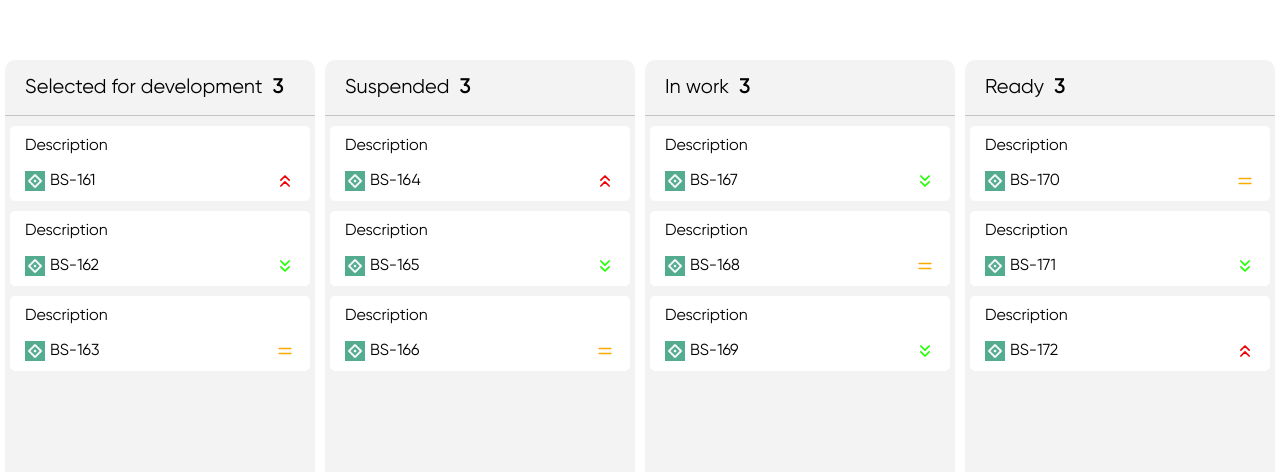
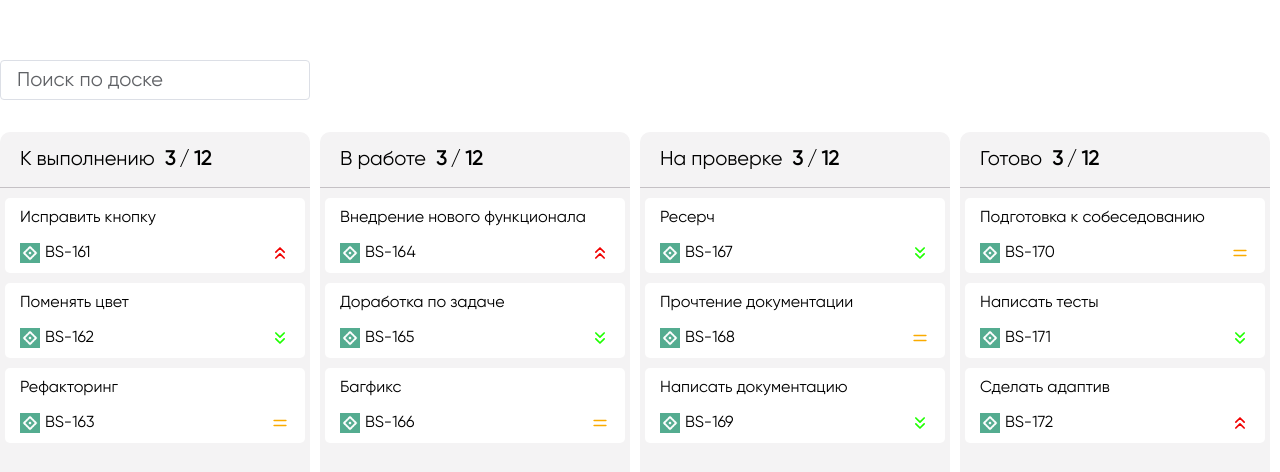
Before and after one commit to oyshen12/kanboard, a Vue app: page / in a window 1280 px wide. Shown: the top 472 px of the page. Built offline with nearby package versions, Linux system fonts and the light colour scheme.

Commit message:
Добавлен поиск по доске

```diff
--- a/src/components/DraggableColumn/DraggableColumn.scss
+++ b/src/components/DraggableColumn/DraggableColumn.scss
@@ -11,9 +11,14 @@
     padding: 15px 20px;
     border-bottom: 1px solid #c5c1c5;
 
+    &-current {
+      font-weight: bold;
+      margin: 0 4px 0 10px;
+    }
+
     &-amount {
       font-weight: bold;
-      margin-left: 10px;
+      margin-left: 4px;
     }
   }
 
@@ -21,8 +26,7 @@
     display: grid;
     grid-template-columns: 1fr;
     grid-gap: 10px 0;
-    padding: 10px 5px;
-    padding-bottom: 150px;
+    padding: 10px 5px 150px 5px;
 
     &-wrap {
       height: 100%;
--- a/src/components/DraggableColumn/DraggableColumn.vue
+++ b/src/components/DraggableColumn/DraggableColumn.vue
@@ -2,7 +2,9 @@
   <div class="column">
     <div class="column__info">
       <div>{{ props.column.name }}</div>
-      <div class="column__info-amount">{{ props.column.tasks.length }}</div>
+      <div class="column__info-current">{{ props.column.tasks.length }}</div>
+      <div>/</div>
+      <div class="column__info-amount">{{ kanbanStore.tasks.length }}</div>
     </div>
     <div class="column__tasks-wrap">
       <div class="column__tasks">
@@ -20,11 +22,14 @@
 import { withDefaults, defineProps } from "vue";
 import Task from "@/components/Task/Task.vue";
 import { Column } from '@/stores/kanban-store/types'
+import { useKanbanStore } from "@/stores/kanban-store";
 
 type Props = {
   column: Column
 }
 const props = withDefaults(defineProps<Props>(), {});
+
+const kanbanStore = useKanbanStore();
 </script>
 
 <style scoped lang="scss" src="./DraggableColumn.scss">
--- a/src/components/Kanban/Kanban.scss
+++ b/src/components/Kanban/Kanban.scss
@@ -1,6 +1,10 @@
 .kanban {
-  display: flex;
-  justify-content: space-around;
   max-width: 1350px;
   margin: 0 auto;
 }
+
+.kanban__columns {
+  display: grid;
+  grid-template-columns: repeat(4, 1fr);
+  margin-top: 32px;
+}
--- a/src/components/Kanban/Kanban.vue
+++ b/src/components/Kanban/Kanban.vue
@@ -1,23 +1,35 @@
 <template>
   <div class="kanban">
-    <DraggableColumn
-      v-for="column in kanbanStore.columns"
-      :key="column.id"
-      :column="column"
-    />
+    <div class="kanban__controls">
+      <KanbanSearch :model-value="search" @update:model-value="onUpdateSearch"/>
+    </div>
+    <div class="kanban__columns">
+      <DraggableColumn
+        v-for="column in filteredColumns"
+        :key="column.id"
+        :column="column"
+      />
+    </div>
   </div>
 </template>
 
 <script lang="ts" setup>
 import DraggableColumn from "@/components/DraggableColumn/DraggableColumn.vue";
+import KanbanSearch from "@/components/KanbanSearch/KanbanSearch.vue";
 import { useKanbanStore } from "@/stores/kanban-store";
 import { useDraggable } from '@/hooks/useDraggable'
+import { useKanbanFilter } from "@/hooks/useKanbanFilter";
 import { mockColumns } from '@/mockData/mockData'
 
 useDraggable();
+const { search, setSearch, filteredColumns } = useKanbanFilter();
 
 const kanbanStore = useKanbanStore();
 kanbanStore.setColumns(mockColumns);
+
+const onUpdateSearch = (value: string): void => {
+  setSearch(value);
+}
 </script>
 
 <style scoped lang="scss" src="./Kanban.scss"/>
--- /dev/null
+++ b/src/components/KanbanSearch/KanbanSearch.scss
@@ -0,0 +1,3 @@
+.kanban-search {
+  width: 310px;
+}
--- /dev/null
+++ b/src/components/KanbanSearch/KanbanSearch.vue
@@ -0,0 +1,29 @@
+<template>
+  <MainInput
+    :model-value="props.modelValue"
+    @update:model-value="onUpdate"
+    placeholder="Поиск по доске"
+    class="kanban-search"/>
+</template>
+
+<script setup lang="ts">
+import { MainInput } from "@/ui-libary/components";
+import { defineEmits, defineProps, withDefaults } from "vue";
+
+type Props = {
+  modelValue: string;
+}
+const props = withDefaults(defineProps<Props>(), {})
+
+type Emit = {
+  (e: 'update:modelValue', val: string): void;
+}
+
+const emit = defineEmits<Emit>();
+
+const onUpdate = (value: string): void => {
+  emit('update:modelValue', value);
+}
+</script>
+
+<style scoped lang="scss" src="./KanbanSearch.scss"/>
--- /dev/null
+++ b/src/hooks/useKanbanFilter.ts
@@ -0,0 +1,32 @@
+import { computed, readonly, ref } from "vue";
+import { useKanbanStore } from "@/stores/kanban-store";
+import { storeToRefs } from "pinia";
+import { Task } from "@/stores/kanban-store/types";
+
+export const useKanbanFilter = () => {
+  const kanbanStore = useKanbanStore();
+  const { columns } = storeToRefs(kanbanStore);
+  const search = ref('');
+  const setSearch = (value: string): void => {
+    search.value = value;
+  }
+
+  const searchFilter = (tasks: Task[]): Task[] => {
+    const searchValue = search.value.toLowerCase();
+    return tasks.filter((task) => task.name.toLowerCase().includes(searchValue) || task.description.toLowerCase().includes(searchValue));
+  }
+
+  const filteredColumns = computed(() => {
+    return columns.value.map((column) => {
+      const filteredTasks = searchFilter(column.tasks);
+      return { ...column, tasks: filteredTasks };
+    });
+  })
+
+
+  return {
+    search: readonly(search),
+    filteredColumns,
+    setSearch
+  }
+}
--- a/src/mockData/mockData.ts
+++ b/src/mockData/mockData.ts
@@ -2,96 +2,96 @@ import { Column } from '@/stores/kanban-store/types'
 
 export const mockColumns: Column[] = [{
   id: 0,
-  name: "Selected for development",
+  name: "К выполнению",
   tasks: [
     {
       id: 0,
       name: "BS-161",
-      description: "Description",
+      description: "Исправить кнопку",
       priority: "high",
     },
     {
       id: 1,
       name: "BS-162",
-      description: "Description",
+      description: "Поменять цвет",
       priority: "low",
     },
     {
       id: 2,
       name: "BS-163",
-      description: "Description",
+      description: "Рефакторинг",
       priority: "medium",
     },
   ],
 },
   {
     id: 1,
-    name: "Suspended",
+    name: "В работе",
     tasks: [
       {
         id: 3,
         name: "BS-164",
-        description: "Description",
+        description: "Внедрение нового функционала",
         priority: "high",
       },
       {
         id: 4,
         name: "BS-165",
-        description: "Description",
+        description: "Доработка по задаче",
         priority: "low",
       },
       {
         id: 5,
         name: "BS-166",
-        description: "Description",
+        description: "Багфикс",
         priority: "medium",
       },
     ],
   },
   {
     id: 2,
-    name: "In work",
+    name: "На проверке",
     tasks: [
       {
         id: 6,
         name: "BS-167",
-        description: "Description",
+        description: "Ресерч",
         priority: "low",
       },
       {
         id: 7,
         name: "BS-168",
-        description: "Description",
+        description: "Прочтение документации",
         priority: "medium",
       },
       {
         id: 8,
         name: "BS-169",
-        description: "Description",
+        description: "Написать документацию",
         priority: "low",
       },
     ],
   },
   {
     id: 3,
-    name: "Ready",
+    name: "Готово",
     tasks: [
       {
         id: 9,
         name: "BS-170",
-        description: "Description",
+        description: "Подготовка к собеседованию",
         priority: "medium",
       },
       {
         id: 10,
         name: "BS-171",
-        description: "Description",
+        description: "Написать тесты",
         priority: "low",
       },
       {
         id: 11,
         name: "BS-172",
-        description: "Description",
+        description: "Сделать адаптив",
         priority: "high",
       },
     ],
--- /dev/null
+++ b/src/ui-libary/components/MainInput/MainInput.scss
@@ -0,0 +1,18 @@
+.main-input {
+  width: 100%;
+  height: 40px;
+  border-radius: 4px;
+  border: 1px solid #dcdfe6;
+  padding: 0 16px;
+  transition: 0.3s;
+  outline: none;
+
+  &:focus {
+    border: 1px solid #409eff;
+  }
+
+  &::placeholder {
+    color: #606266;
+    opacity: 1;
+  }
+}
--- /dev/null
+++ b/src/ui-libary/components/MainInput/MainInput.vue
@@ -0,0 +1,65 @@
+<template>
+  <input
+    type="text"
+    :value="props.modelValue"
+    :disabled="props.disabled"
+    :readonly="props.readonly"
+    :tabindex="props.tabindex"
+    :aria-label="props.label"
+    :placeholder="placeholder"
+    class="main-input"
+    @input="handleInput"
+    @focus="handleFocus"
+    @blur="handleBlur"
+    @change="handleChange"
+  />
+</template>
+
+<script setup lang="ts">
+import { withDefaults, defineProps, defineEmits } from 'vue';
+
+type Props = {
+  modelValue: string;
+  disabled?: boolean;
+  readonly?: boolean;
+  tabindex?: number;
+  label?: string;
+  placeholder?: string;
+}
+const props = withDefaults(defineProps<Props>(), {
+  disabled: false,
+  readonly: false,
+  tabindex: 1,
+  label: '',
+  placeholder: ''
+})
+
+type Emit = {
+  (e: 'update:modelValue', val: string): void;
+  (e: 'change', val: string): void;
+  (e: 'focus'): void;
+  (e: 'blur'): void;
+}
+
+const emit = defineEmits<Emit>();
+
+const handleInput = (event: Event): void => {
+  const { value } = event.target as HTMLInputElement;
+  emit('update:modelValue', value);
+}
+
+const handleChange = (event: Event): void => {
+  const { value } = event.target as HTMLInputElement;
+  emit('change', value);
+}
+
+const handleFocus = (): void => {
+  emit('focus');
+}
+
+const handleBlur = (): void => {
+  emit('blur');
+}
+</script>
+
+<style scoped lang="scss" src="./MainInput.scss"/>
--- /dev/null
+++ b/src/ui-libary/components/index.ts
@@ -0,0 +1,3 @@
+import MainInput from "@/ui-libary/components/MainInput/MainInput.vue";
+
+export { MainInput }
```
